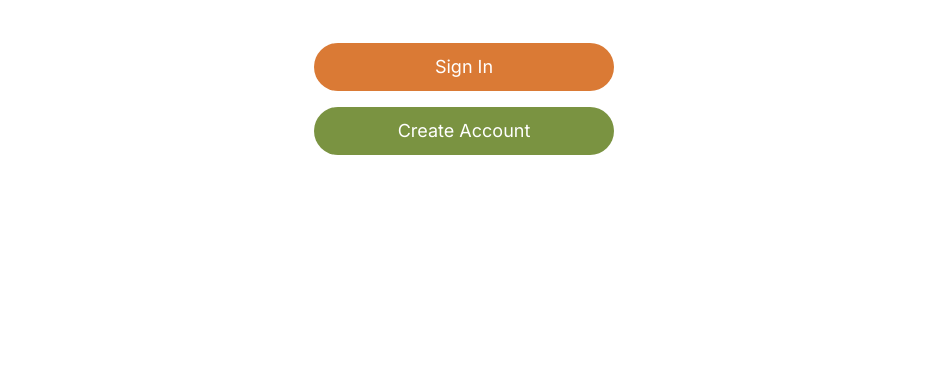
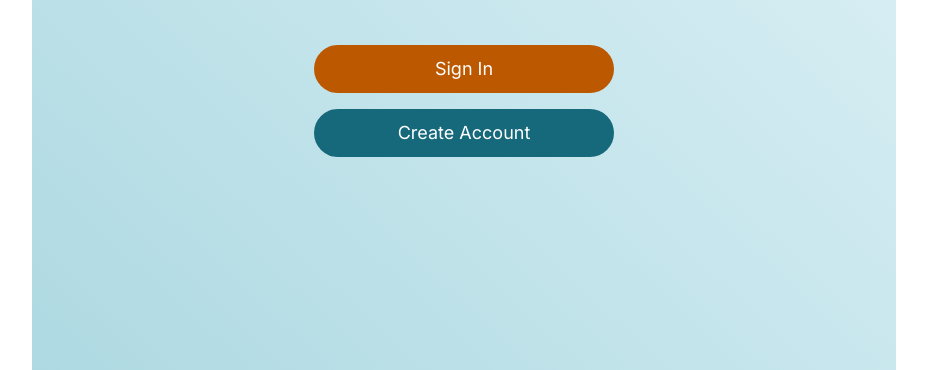
Before and after one commit to Jereriviel/js2-ca, a website built with Vite: page index.html in a window 1280 px wide. Shown: the part 430-800 px from the top of the page, without its empty margins (176-1103 px from the left). Built offline with nearby package versions, Linux system fonts and the light colour scheme.

Commit message:
Updated color palette and added gradient backgr. to start, login and register view.

```diff
--- a/src/css/style.css
+++ b/src/css/style.css
@@ -6,14 +6,18 @@
   --font-display: "righteous", "sans-serif";
 
   /* Colors */
-  --color-primary: oklch(0.6745 0.1443 52.85);
-  --color-primary-hover: oklch(0.6129 0.1421 53.93);
-  --color-primary-active: oklch(0.5393 0.1214 52.28);
-  --color-secondary: oklch(0.6256 0.1128 123.75);
-  --color-secondary-hover: oklch(0.5322 0.1102 124.88);
+  --color-primary: oklch(0.5748 0.1509 50.48);
+  --color-primary-hover: oklch(0.4853 0.1266 50.93);
+  --color-primary-active: oklch(0.3931 0.1003 52.58);
+  --color-secondary: oklch(0.4821 0.0796 216.35);
+  --color-secondary-hover: oklch(0.3957 0.067 217.21);
+  --color-secondary-active: oklch(0.3148 0.0553 217.76);
+  --color-secondary-light: oklch(0.8577 0.0466 211.83);
+  --color-secondary-ultra-light: oklch(0.9588 0.0187 213.41);
   --color-gray-dark: oklch(0.4926 0 0);
   --color-gray-medium: oklch(0.8297 0 0);
   --color-gray-light: oklch(0.9791 0 0);
+  --color-logo: oklch(0.6989 0.1703 49.56);
 }
 
 @layer base {
@@ -36,7 +40,7 @@
     color: var(--color-gray-light);
   }
   .active {
-    color: var(--color-primary-active);
+    color: var(--color-primary);
   }
 }
 
--- a/src/js/views/login.ts
+++ b/src/js/views/login.ts
@@ -9,7 +9,7 @@
 export function loginView() {
   renderView({
     html: `
-      <section class="flex flex-col h-lvh justify-center items-center">
+      <section class="flex flex-col h-lvh justify-center items-center bg-gradient-to-tr from-secondary-light to-secondary-ultra-light">
         <form
           id="loginForm"
           class="flex flex-col gap-8 w-fit"
--- a/src/js/views/register.ts
+++ b/src/js/views/register.ts
@@ -9,7 +9,7 @@
 export function registerView() {
   renderView({
     html: `
-    <section class="flex flex-col h-lvh justify-center items-center">
+    <section class="flex flex-col h-lvh justify-center items-center bg-gradient-to-tr from-secondary-light to-secondary-ultra-light">
  <form
       id="registerForm"
       class="flex flex-col gap-8 w-fit"
--- a/src/js/views/start.ts
+++ b/src/js/views/start.ts
@@ -13,7 +13,7 @@
 
   renderView({
     html: `
-    <section class="flex flex-col gap-12 h-lvh justify-center text-lg">
+    <section class="flex flex-col gap-12 h-lvh justify-center text-lg bg-gradient-to-tr from-secondary-light to-secondary-ultra-light">
       <div class="flex flex-col items-center gap-2">
         <figure class="w-[100px]">
           <img
@@ -21,8 +21,8 @@
             alt="Hearth logo depicting a fireplace with a flame inside."
           />
         </figure>
-        <h1 class="font-display text-[40px] text-primary">HEARTH</h1>
-        <p>Your Stories, Your Community</p>
+        <h1 class="font-display text-[40px] text-logo">HEARTH</h1>
+        <p class="font-medium text-xl">Your Stories, Your Community</p>
       </div>
       <div class="flex flex-col gap-4 items-center">
         <button id="btnLogin" class=" bg-primary hover:bg-primary-hover text-white py-6 w-[300px] rounded-full">Sign In</button>
```
